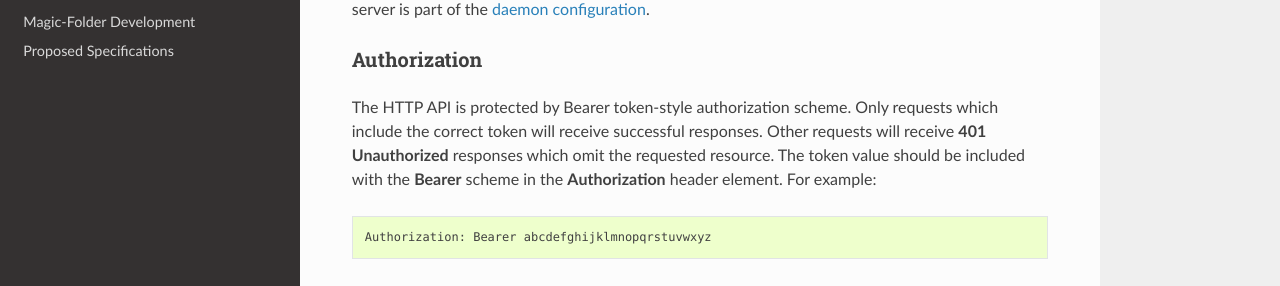
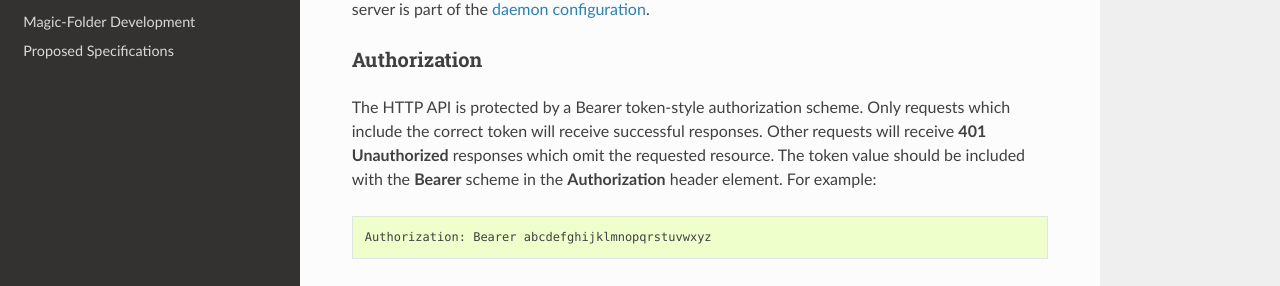
Before and after one commit to tahoe-lafs/magic-folder, a Sphinx documentation site: the page built from docs/interface.rst, in a window 1280 px wide and 900 px high. Shown: the part 242-528 px from the top of the window. Built offline with Sphinx 7.4.7 and the Read the Docs theme 2.0.0, drawn with Linux system fonts in a browser that asks for light colours; pages that are not in the unit, such as notebooks, are missing from menus.

Commit message:
semantic newlines, whitespace

```diff
--- a/docs/interface.rst
+++ b/docs/interface.rst
@@ -10,7 +10,7 @@
 Authorization
 ~~~~~~~~~~~~~
 
-The HTTP API is protected by Bearer token-style authorization scheme.
+The HTTP API is protected by a Bearer token-style authorization scheme.
 Only requests which include the correct token will receive successful responses.
 Other requests will receive **401 Unauthorized** responses which omit the requested resource.
 The token value should be included with the **Bearer** scheme in the **Authorization** header element.
@@ -28,18 +28,14 @@
 ``GET /v1/magic-folder``
 ~~~~~~~~~~~~~~~~~~~~~~~~
 
-This endpoint returns a dict of all individual magic-folders managed
-by this daemon. The keys of the dict are the folder name and the
-values are themselves dicts.
+This endpoint returns a dict of all individual magic-folders managed by this daemon.
+The keys of the dict are the folder name and the values are themselves dicts.
 
-You may include the query argument ``?include_secret_information=1`` to
-include values for each folder which should be kept hidden (and are
-not shown by default). These are: ``upload_dircap``,
-``collective_dircap``, and the ``signing_key`` inside ``author``.
+You may include the query argument ``?include_secret_information=1`` to include values for each folder which should be kept hidden (and are not shown by default).
+These are: ``upload_dircap``, ``collective_dircap``, and the ``signing_key`` inside ``author``.
 
 The response code **OK** and the **Content-Type** is ``application/json``.
-The response body follows the form of this example (containing a single
-magic-folder named "documents")::
+The response body follows the form of this example (containing a single magic-folder named "documents")::
 
     {
         "documents": {
@@ -108,11 +104,13 @@
 Not yet implemented.
 Get all snapshots for one folder.
 
+
 ``GET /v1/snapshot/<folder-name>?path=<some-path>``
 ~~~~~~~~~~~~~~~~~~~~~~~~~~~~~~~~~~~~~~~~~~~~~~~~~~~
 
 Not yet implemented.
 Get all snapshots for one folder beneath a certain path.
+
 
 ``POST /v1/snapshot/<folder-name>?path=<some-path>``
 ~~~~~~~~~~~~~~~~~~~~~~~~~~~~~~~~~~~~~~~~~~~~~~~~~~~~
```
